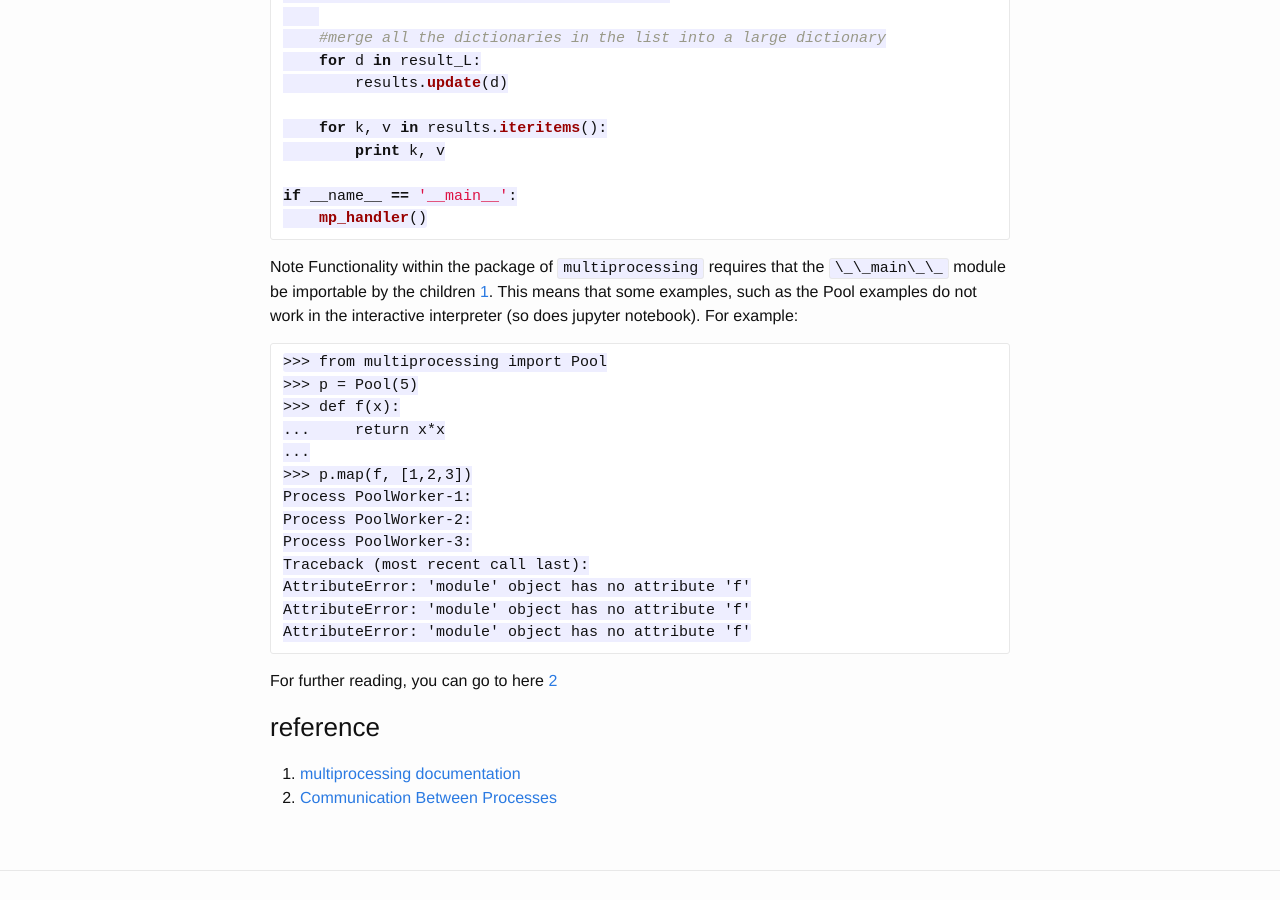
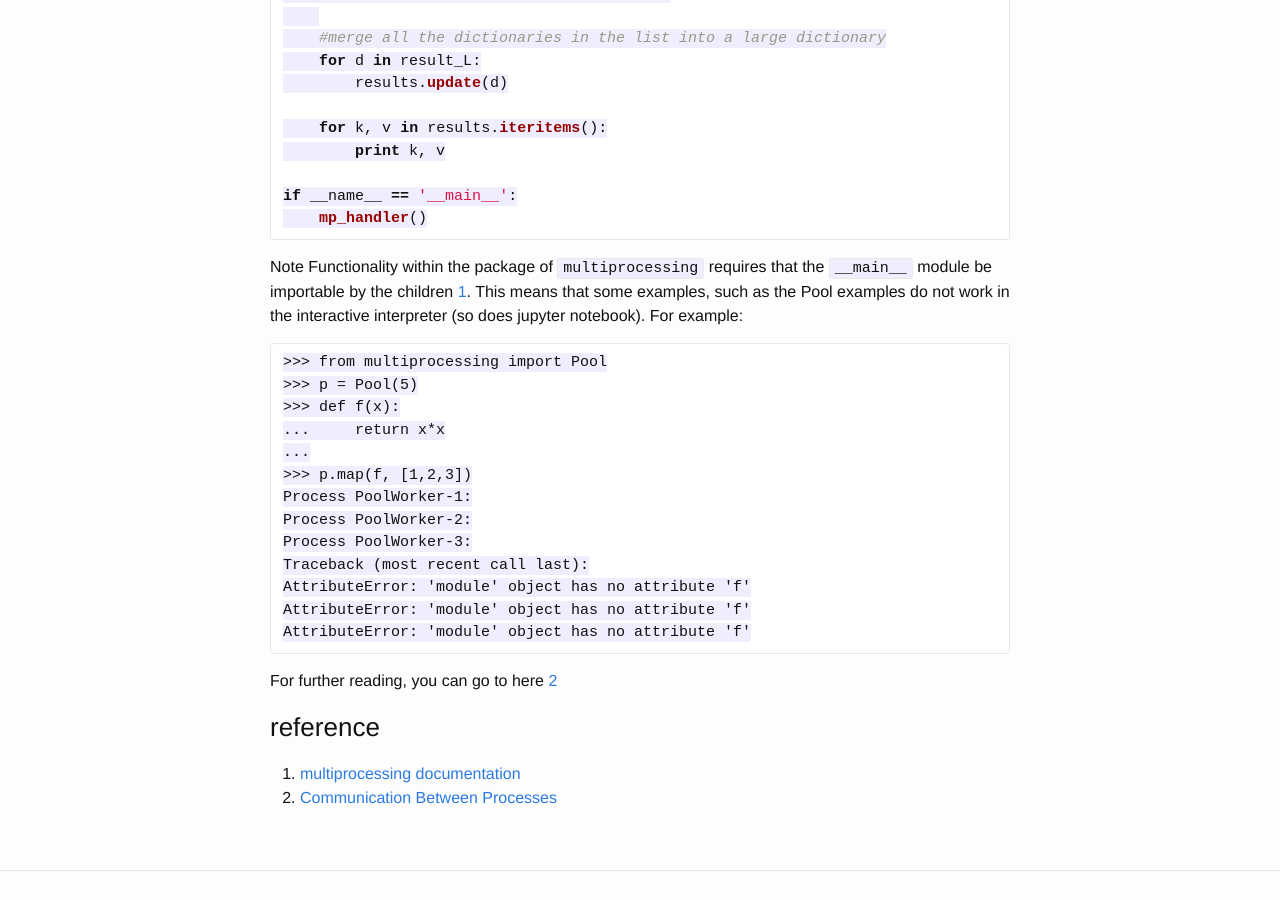
Before and after one commit to juvion/juvion.github.io, a Jekyll site: the page built from _posts/2016-09-20-Multiprocessing_with_Python.md, in a window 1280 px wide and 900 px high, scrolled down 2723 px. Built offline with Jekyll 4.4.1, drawn with Linux system fonts in a browser that asks for light colours.

````diff
--- a/_posts/2016-09-20-Multiprocessing_with_Python.md
+++ b/_posts/2016-09-20-Multiprocessing_with_Python.md
@@ -206,7 +206,7 @@ if __name__ == '__main__':
     mp_handler()
 ```
 
-Note Functionality within the package of `multiprocessing` requires that the `\_\_main\_\_` module be importable by the children [1](https://docs.python.org/2/library/multiprocessing.html#multiprocessing-programming). This means that some examples, such as the Pool examples do not work in the interactive interpreter (so does jupyter notebook). For example:
+Note Functionality within the package of `multiprocessing` requires that the `__main__` module be importable by the children [1](https://docs.python.org/2/library/multiprocessing.html#multiprocessing-programming). This means that some examples, such as the Pool examples do not work in the interactive interpreter (so does jupyter notebook). For example:
 
 ```
 >>> from multiprocessing import Pool
````
